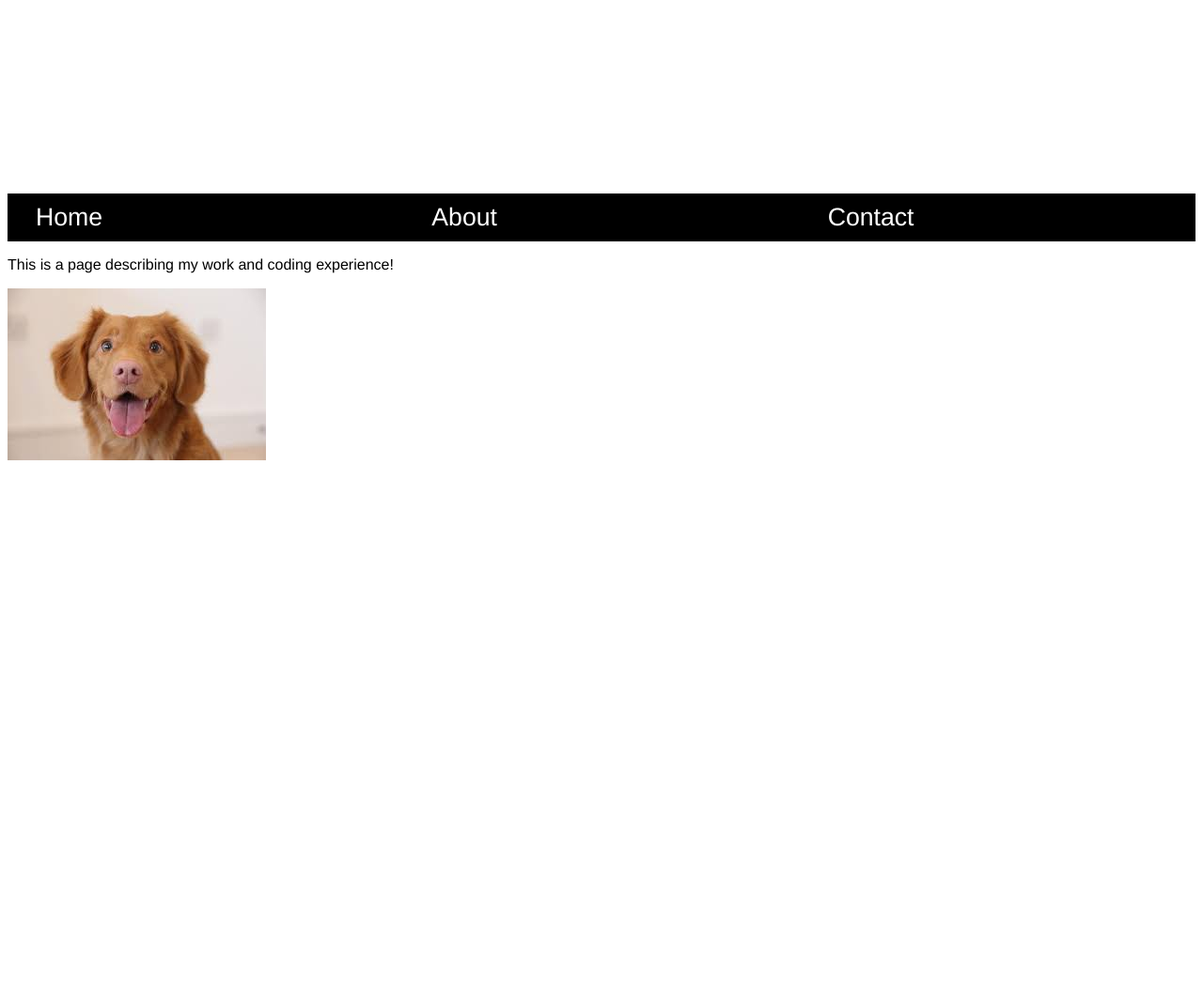
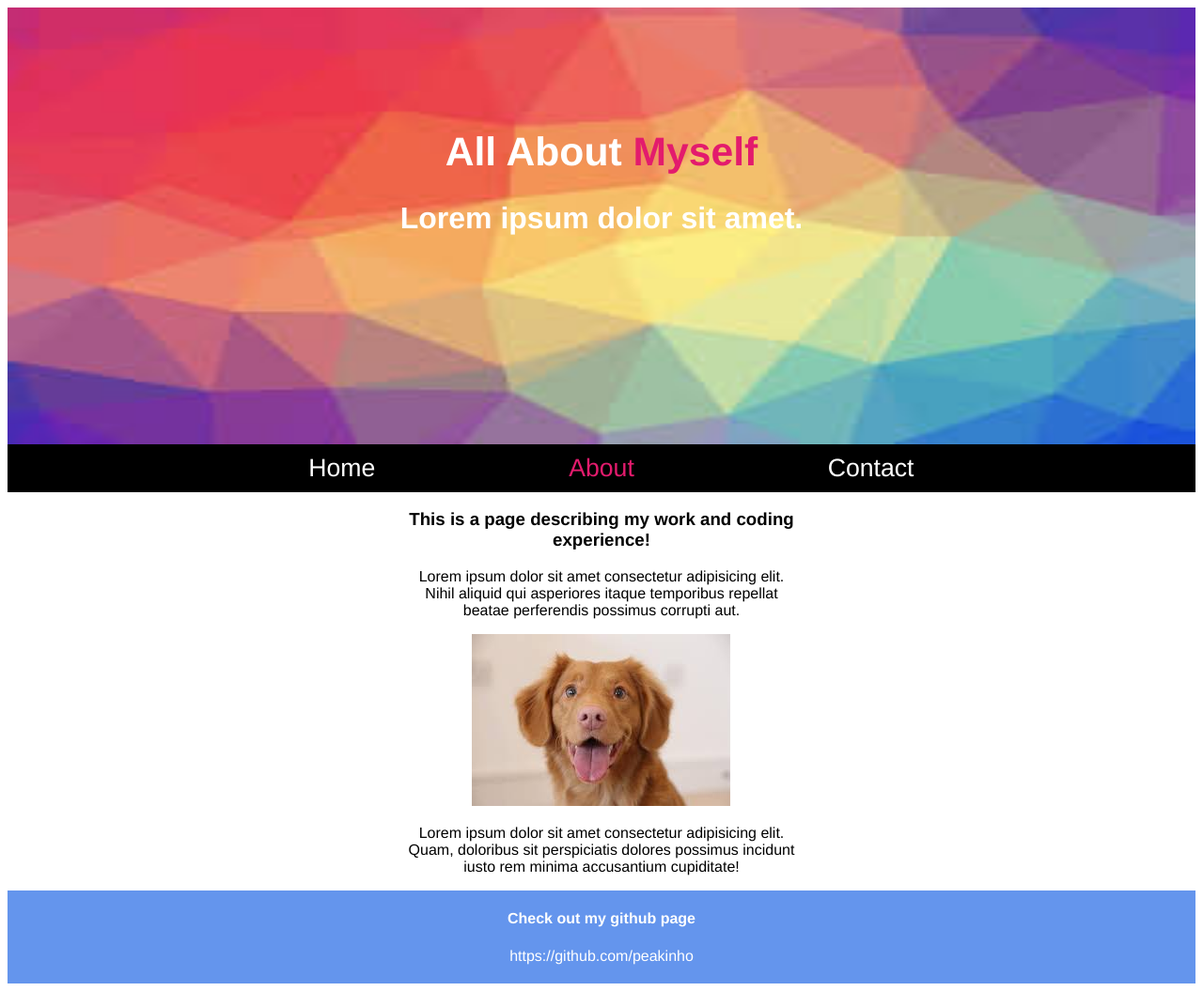
Before and after one commit to Peakinho/Portfolio, a plain HTML site: page about.html in a window 1280 px wide. Shown: the whole page at 94% size. Before the commit the page ends 800 px from the top, so only its background shows below. Drawn offline with Linux system fonts and the light colour scheme.

Commit message:
stared the about page

```diff
--- /dev/null
+++ b/about.css
@@ -0,0 +1,7 @@
+#about-header {
+    background-image: url(images/about-header.jpeg);
+}
+.about-main {
+    text-align: center;
+    grid-column: 2/3;
+}
--- a/about.html
+++ b/about.html
@@ -6,19 +6,36 @@
     <meta http-equiv="X-UA-Compatible" content="ie=edge">
     <title>About</title>
     <link rel="stylesheet" href="index.css">
+    <link rel="stylesheet" href="about.css">
+
 </head>
 <body>
-    <h1 class="title">About</h1>
+    <div class="wrapper">
+        <header id="about-header">
+        <h1 class="title">All About<span class="highlight"> Myself</span></h1>
+           <h1 class="sub-title">Lorem ipsum dolor sit amet.</h1>
+        </header>
+        <nav>
+            <a href="index.html" id="home-link">Home</a>
+            <a href="about.html" class="active" id="about-link">About</a>
+            <a href="contact.html" id="contact-link">Contact</a>
+        </nav>
 
-    <nav>
-        <a href="index.html">Home</a>
-        <a href="about.html">About</a>
-        <a href="contact.html">Contact</a>
-    </nav>
+  <div class="about-main">
+    <h3>This is a page describing my work and coding experience!</h3>
+    <p>Lorem ipsum dolor sit amet consectetur adipisicing elit. Nihil
+        aliquid qui asperiores itaque temporibus repellat beatae
+        perferendis possimus corrupti aut.</p>
+    <img src="/images/dog.jpeg" alt="Me">
+    <p>Lorem ipsum dolor sit amet consectetur adipisicing elit. Quam,
+        doloribus sit perspiciatis dolores possimus incidunt
+        iusto rem minima accusantium cupiditate!</p>
+  </div>
 
-    <p>This is a page describing my work and coding experience!</p>
-    <img src="/images/dog.jpeg" alt="Me">
-
-    <a href="https://github.com/Peakinho">My Github</a>
+    <footer>
+        <h4>Check out my github page</h4>
+        <a href="https://github.com/peakinho">https://github.com/peakinho</a>
+    </footer>
+    </div>
 </body>
 </html>
--- a/index.css
+++ b/index.css
@@ -7,9 +7,11 @@ body {
     grid-template-columns: repeat(3, 1fr);
 }
 header {
-    background-image: url(images/space.jpg);
     background-size: 100% 100%;
     grid-column: 1/4;
+}
+#home-header {
+    background-image: url(images/space.jpg);
 }
 
 .title {
@@ -24,7 +26,7 @@ header {
     text-align: center;
     padding-bottom: 200px;
 }
-@media(max-width: 400px) {
+@media(max-width: 500px) {
     .title {
         font-size: 20pt;
     }
@@ -63,7 +65,7 @@ a:hover {
 #contact-link {
     text-align: left;
 }
-@media(max-width: 400px) {
+@media(max-width: 500px) {
     nav {
         font-size: 12pt;
     }
@@ -104,7 +106,5 @@ footer {
     background: cornflowerblue;
     grid-column: 1/4;
     text-align: center;
-}
-footer a {
     padding-bottom: 20px;
 }
```
Also changed, not shown: index.html (+1 -1 lines), images/about-header.jpeg (added), images/project6.jpeg (renamed from images/poject6.jpeg).
